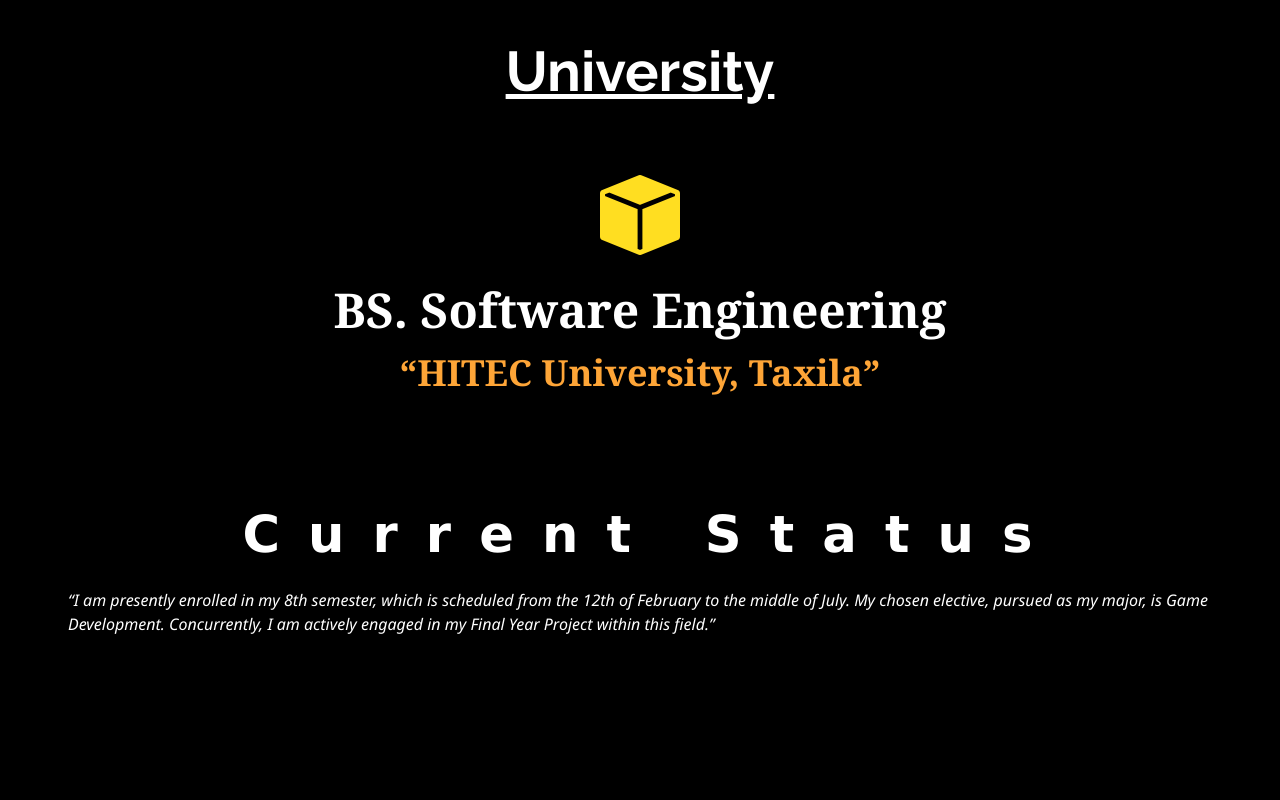
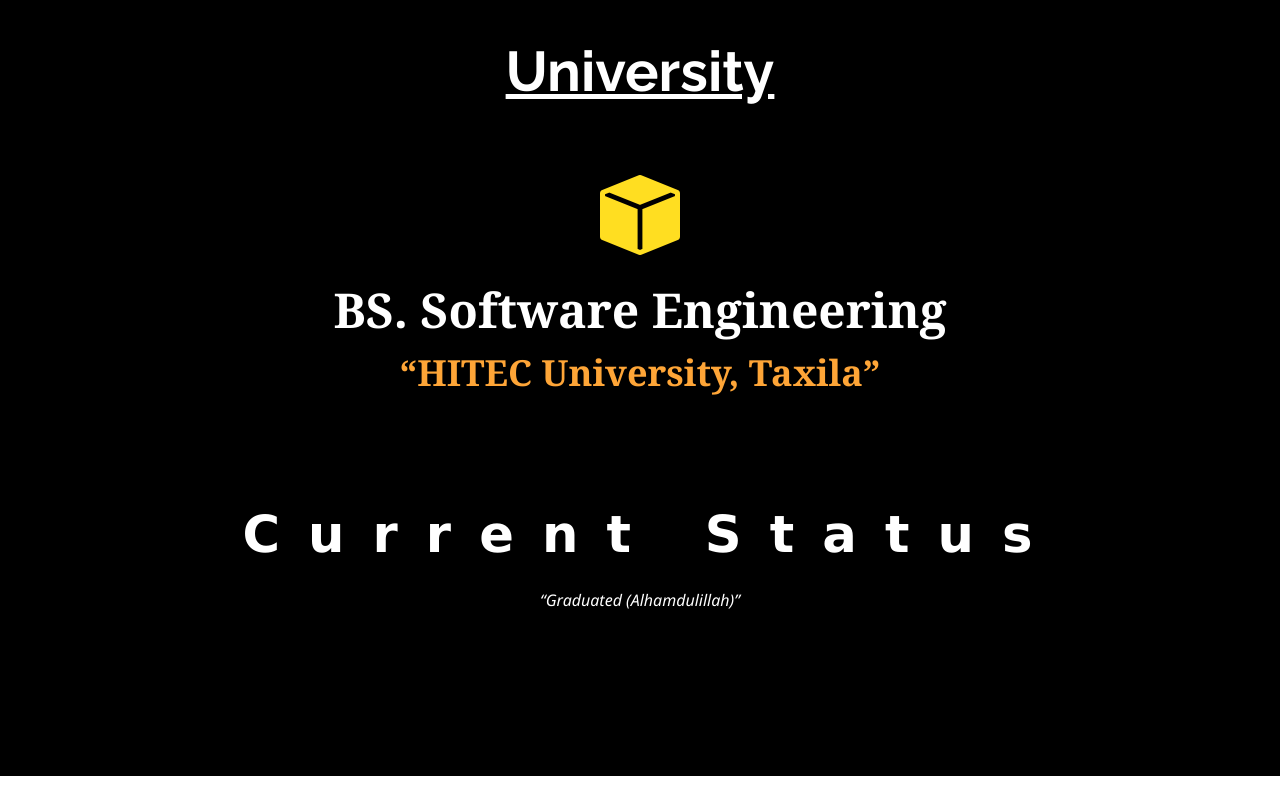
Before and after one commit to itsAshhal/itsAshhal.github.io, a plain HTML site: page index.html in a window 1280 px wide. Shown: the part 7477-8277 px from the top of the page. After the commit the page ends 8253 px from the top, so only its background shows below. Drawn offline with nearby package versions, Linux system fonts and the light colour scheme; a small style sheet from the web is missing.

Commit message:
Final
FinalVideoUploaded

```diff
--- a/index.html
+++ b/index.html
@@ -952,10 +952,7 @@
         class="">C u r r e n t &nbsp; S t a t u s</p>
       <p
         style="font-size: 2vh; font-family: 'Segoe UI', Tahoma, Geneva, Verdana, sans-serif; color: rgb(77, 77, 77); font-weight: 500;">
-        <i class="text-white"><q>I am presently enrolled in my 8th semester, which is scheduled from the 12th of
-            February to the middle of
-            July. My chosen elective, pursued as my major, is Game Development. Concurrently,
-            I am actively engaged in my Final Year Project within this field.</q></i>
+        <i class="text-white"><q>Graduated (Alhamdulillah)</q></i>
       </p>
     </div>
   </section>
```
